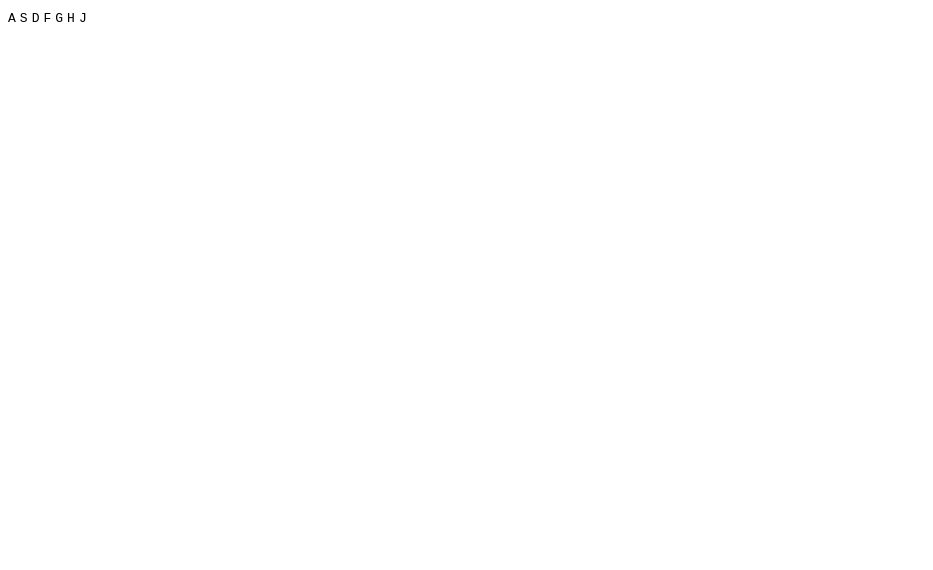
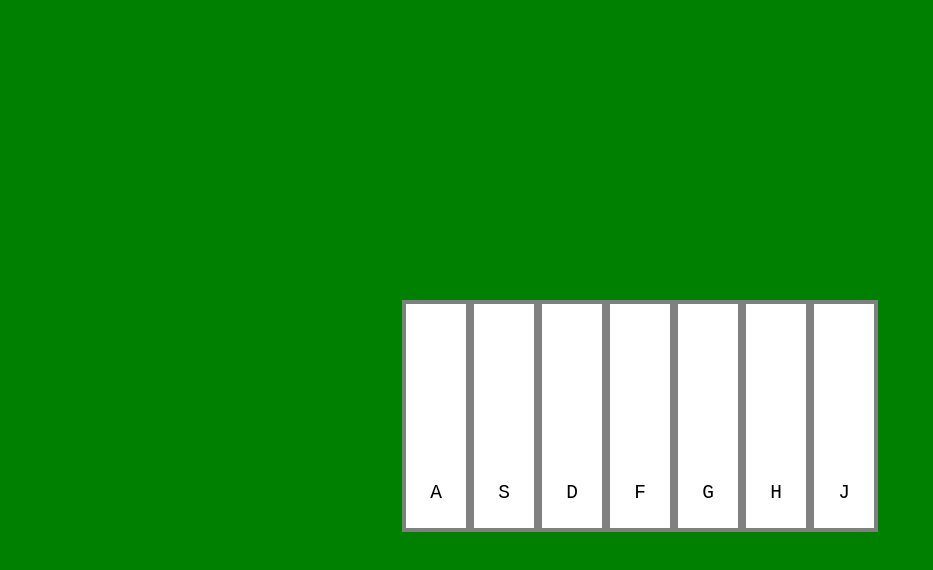
Before and after one commit to IlyaBalykov/Virtual_Piano, a plain HTML site: page index.html in a window 1280 px wide. Shown: the whole page, without its empty margins (0-933 px from the left). Drawn offline with Linux system fonts and the light colour scheme.

Commit message:
Page styling

```diff
--- a/index.html
+++ b/index.html
@@ -3,8 +3,10 @@
 <head>
     <meta charset="utf-8">
     <title>Virtual Piano</title>
+    <link rel="stylesheet" href="style.css">
 </head>
 <body>
+    <div class="container">
         <kbd>A</kbd>
         <kbd>S</kbd>
         <kbd>D</kbd>
@@ -12,5 +14,6 @@
         <kbd>G</kbd>
         <kbd>H</kbd>
         <kbd>J</kbd>
+    </div>
 </body>
 </html>
--- /dev/null
+++ b/style.css
@@ -0,0 +1,29 @@
+html {
+    height: 100%;
+    margin: 0;
+}
+body {
+    background-color: green;
+    height: 100%;
+    margin: 0;
+}
+kbd {
+    display: flex;
+    position: relative;
+    background-color: white;
+    width: 60px;
+    height: 200px;
+    margin-left: 0;
+    border: 4px solid gray;
+    justify-content: center;
+    align-items: flex-end;
+    font-size: 1.5em;
+    top: calc(50% - 100px);
+    padding-bottom: 5%;
+}
+.container {
+    display: flex;
+    width: max-content;
+    height: 100%;
+    margin: auto auto;
+}
```
Lines whose indentation alone changed are shown as unchanged.
